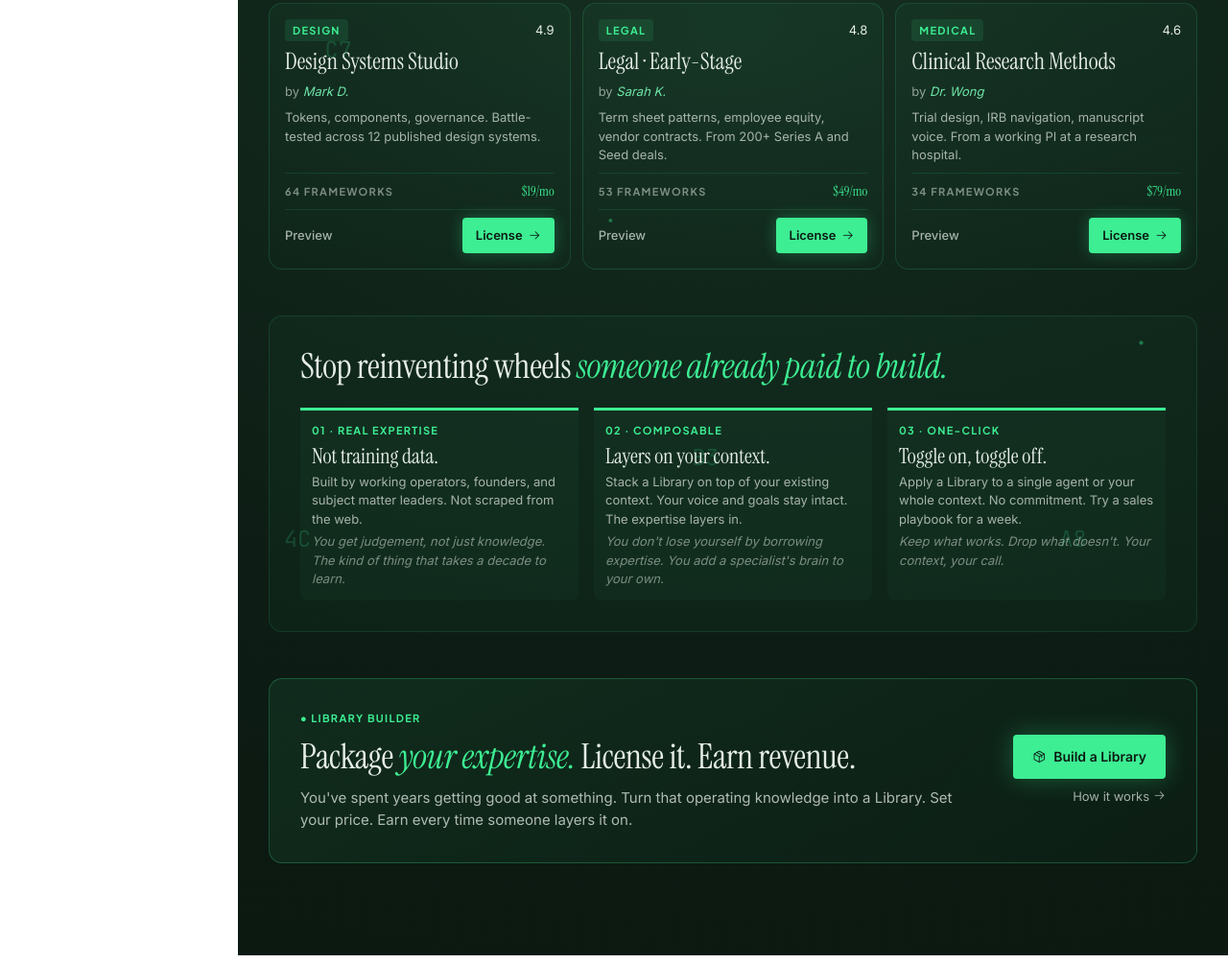
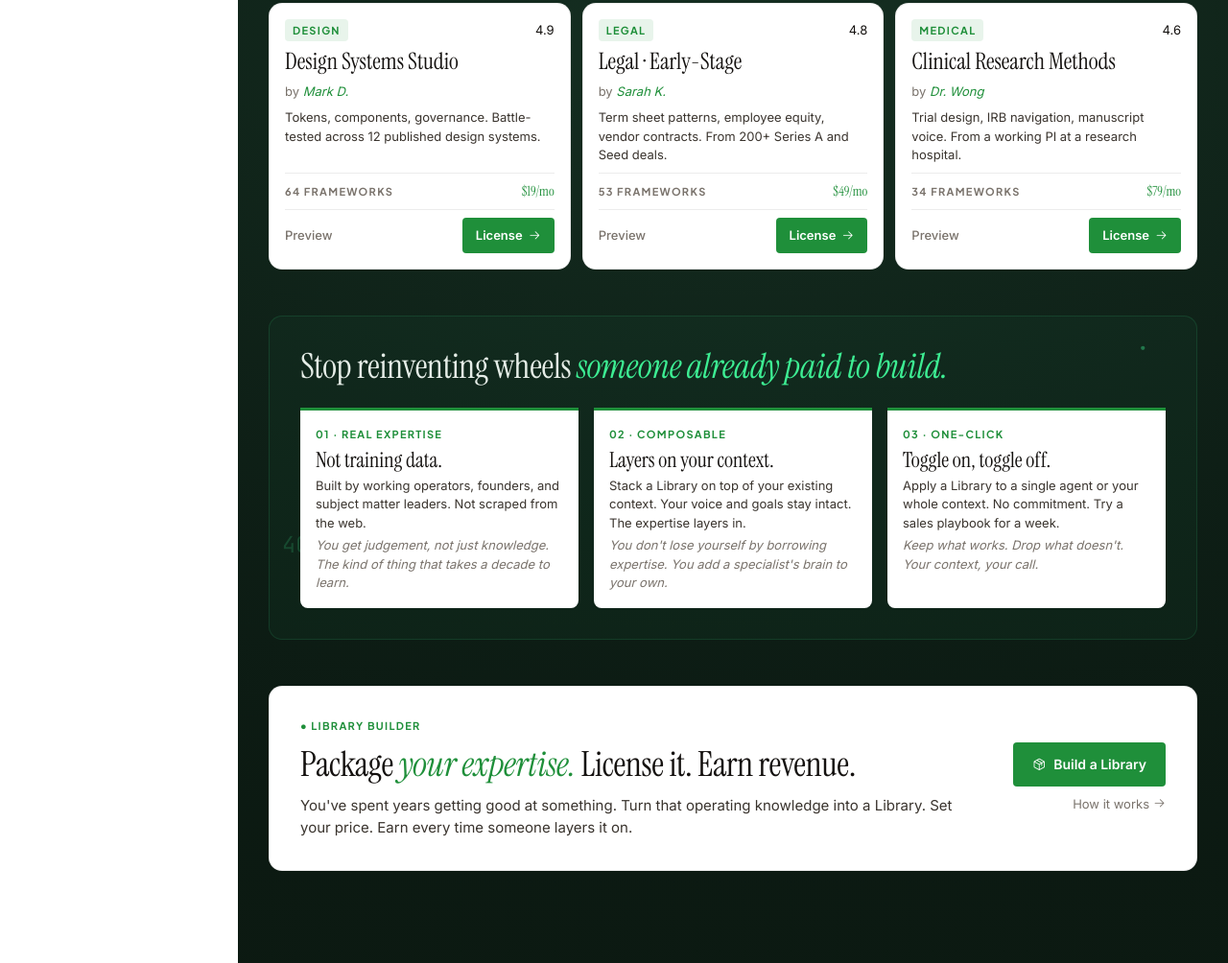
Before and after one commit to ntsomatone/mygentic-app, a plain HTML site: page marketplace.html in a window 1280 px wide. Shown: the part 975-1979 px from the top of the page at 96% size. Drawn offline with nearby package versions, Linux system fonts and the light colour scheme.

Commit message:
Marketplace: white cards on library, why, and publish sections — match mygentic.io style
Featured Libraries cards, Stop-Reinventing-Wheels grid, and the Library
Builder CTA all flip from translucent matrix-green to pure white with
dark ink text, deeper neon-green (#1F8F3A) accents, and a subtle drop
shadow — mirroring how mygentic.io's Expert Libraries section pops
white cards on its dark green section background. The matrix room page
backdrop is preserved.

Co-Authored-By: Claude Opus 4.7 (1M context) <noreply@anthropic.com>

```diff
--- a/marketplace.html
+++ b/marketplace.html
@@ -198,67 +198,69 @@
   @media (max-width: 700px)  { .market-grid { grid-template-columns: 1fr; } }
 
   .lib-card {
-    background: linear-gradient(180deg, rgba(61, 238, 147, 0.04), rgba(61, 238, 147, 0.01));
-    border: 1px solid rgba(61, 238, 147, 0.15);
+    background: #FFFFFF;
+    border: 1px solid rgba(20, 17, 15, 0.08);
     border-radius: var(--r-lg);
     padding: var(--s-4);
     display: flex; flex-direction: column; gap: var(--s-2);
-    transition: border-color var(--t-fast), box-shadow var(--t-fast);
+    box-shadow: 0 1px 2px rgba(0, 0, 0, 0.04);
+    transition: border-color var(--t-fast), box-shadow var(--t-fast), transform var(--t-fast);
   }
   .lib-card:hover {
-    border-color: rgba(61, 238, 147, 0.4);
-    box-shadow: 0 0 24px rgba(61, 238, 147, 0.08);
+    border-color: rgba(31, 143, 58, 0.4);
+    box-shadow: 0 6px 24px rgba(0, 0, 0, 0.08);
+    transform: translateY(-1px);
   }
   .lib-card-active {
-    border-color: rgba(61, 238, 147, 0.4);
-    background: linear-gradient(180deg, rgba(61, 238, 147, 0.1), rgba(61, 238, 147, 0.02));
+    border-color: rgba(31, 143, 58, 0.45);
+    box-shadow: 0 0 0 1px rgba(31, 143, 58, 0.2), 0 4px 16px rgba(0, 0, 0, 0.06);
   }
 
   .lib-card-head {
     display: flex; justify-content: space-between; align-items: center;
   }
   .lib-card-cat {
-    color: #3DEE93;
-    background: rgba(61, 238, 147, 0.1);
+    color: #1F8F3A;
+    background: rgba(31, 143, 58, 0.1);
     padding: 3px 8px;
     border-radius: 4px;
   }
   .lib-card-rating {
     display: inline-flex; align-items: center; gap: 4px;
-    color: #E5EDE7;
+    color: #14110F;
     font-size: 13px;
   }
-  .lib-card-rating i { color: #FFC76B; font-size: 13px; }
+  .lib-card-rating i { color: #E0A82E; font-size: 13px; }
 
   .lib-card-name {
     font-family: var(--f-display); font-weight: 400;
     font-size: 24px; line-height: 1.1;
-    color: #E5EDE7;
+    color: #14110F;
   }
   .lib-card-author {
     font-size: 13px;
-    color: rgba(229, 237, 231, 0.6);
+    color: #7A736C;
   }
   .lib-card-author em {
     font-style: italic;
-    color: #6FE5A8;
+    color: #1F8F3A;
   }
   .lib-card-summary {
     font-size: 13px; line-height: 1.5;
-    color: rgba(229, 237, 231, 0.7);
+    color: #3A342E;
     flex: 1;
   }
   .lib-card-meta {
     display: flex; justify-content: space-between; align-items: center;
     padding: var(--s-2) 0;
-    border-top: 1px solid rgba(61, 238, 147, 0.12);
-    border-bottom: 1px solid rgba(61, 238, 147, 0.12);
+    border-top: 1px solid rgba(20, 17, 15, 0.08);
+    border-bottom: 1px solid rgba(20, 17, 15, 0.08);
   }
-  .lib-card-frameworks { color: rgba(229, 237, 231, 0.5); }
+  .lib-card-frameworks { color: #7A736C; }
   .lib-card-price {
     font-family: var(--f-display);
     font-size: 14px;
-    color: #3DEE93;
+    color: #1F8F3A;
   }
 
   .lib-card-foot {
@@ -266,38 +268,37 @@
     gap: var(--s-2);
   }
   .lib-card-link {
-    color: rgba(229, 237, 231, 0.7);
+    color: #7A736C;
     font-size: 13px; font-weight: 500;
     padding: 8px 0;
   }
-  .lib-card-link:hover { color: #3DEE93; }
+  .lib-card-link:hover { color: #1F8F3A; }
 
   /* Buttons in matrix room */
   .btn-matrix-license {
     display: inline-flex; align-items: center; gap: 6px;
     padding: 8px 14px;
-    background: #3DEE93;
-    color: #0C1A12;
+    background: #1F8F3A;
+    color: #FFFFFF;
     border-radius: var(--r-sm);
     font-family: var(--f-body);
     font-size: 13px; font-weight: 600;
     cursor: pointer;
     border: 0;
-    box-shadow: 0 0 16px rgba(61, 238, 147, 0.3);
     transition: background var(--t-fast);
   }
-  .btn-matrix-license:hover { background: #6FE5A8; }
+  .btn-matrix-license:hover { background: #176B2C; }
   .btn-matrix-license i { font-size: 13px; }
 
   .btn-matrix-active {
     display: inline-flex; align-items: center; gap: 6px;
     padding: 8px 14px;
-    background: rgba(61, 238, 147, 0.15);
-    color: #3DEE93;
+    background: rgba(31, 143, 58, 0.12);
+    color: #1F8F3A;
     border-radius: var(--r-sm);
     font-family: var(--f-body);
     font-size: 13px; font-weight: 600;
-    border: 1px solid rgba(61, 238, 147, 0.4);
+    border: 1px solid rgba(31, 143, 58, 0.4);
     cursor: pointer;
   }
   .btn-matrix-active i { font-size: 13px; }
@@ -321,15 +322,14 @@
   .btn-matrix-primary {
     display: inline-flex; align-items: center; gap: 8px;
     padding: 12px 20px;
-    background: #3DEE93;
-    color: #0C1A12;
+    background: #1F8F3A;
+    color: #FFFFFF;
     border-radius: var(--r-sm);
     font-family: var(--f-body);
     font-size: 14px; font-weight: 600;
-    box-shadow: 0 0 24px rgba(61, 238, 147, 0.3);
     transition: background var(--t-fast);
   }
-  .btn-matrix-primary:hover { background: #6FE5A8; }
+  .btn-matrix-primary:hover { background: #176B2C; }
 
   /* WHY-STRIP */
   .market-why {
@@ -359,28 +359,29 @@
 
   .market-why-card {
     display: flex; flex-direction: column; gap: var(--s-1);
-    padding: var(--s-3);
-    border-top: 3px solid #3DEE93;
-    background: rgba(61, 238, 147, 0.03);
+    padding: var(--s-4);
+    border-top: 3px solid #1F8F3A;
+    background: #FFFFFF;
     border-radius: 0 0 var(--r-md) var(--r-md);
+    box-shadow: 0 1px 2px rgba(0, 0, 0, 0.04);
   }
   .market-why-num {
-    color: #3DEE93;
+    color: #1F8F3A;
     margin-bottom: 2px;
   }
   .market-why-name {
     font-family: var(--f-display); font-weight: 400;
     font-size: 22px;
     line-height: 1.15;
-    color: #E5EDE7;
+    color: #14110F;
   }
   .market-why-card p {
     font-size: 13px; line-height: 1.5;
-    color: rgba(229, 237, 231, 0.7);
+    color: #3A342E;
     margin: 0;
   }
   .market-why-aside {
-    color: rgba(229, 237, 231, 0.5) !important;
+    color: #7A736C !important;
     font-style: italic;
   }
 
@@ -390,32 +391,33 @@
     grid-template-columns: 1fr auto;
     gap: var(--s-6);
     align-items: center;
-    background: linear-gradient(135deg, rgba(61, 238, 147, 0.08), rgba(61, 238, 147, 0.02));
-    border: 1px solid rgba(61, 238, 147, 0.25);
+    background: #FFFFFF;
+    border: 1px solid rgba(20, 17, 15, 0.08);
     border-radius: var(--r-lg);
     padding: var(--s-6);
+    box-shadow: 0 1px 2px rgba(0, 0, 0, 0.04);
   }
   @media (max-width: 900px) {
     .market-publish { grid-template-columns: 1fr; }
   }
   .market-publish-eyebrow {
-    color: #3DEE93;
+    color: #1F8F3A;
     margin-bottom: var(--s-3);
   }
   .market-publish-title {
     font-family: var(--f-display); font-weight: 400;
     font-size: clamp(28px, 3vw, 36px);
     line-height: 1.1; letter-spacing: -0.01em;
-    color: #E5EDE7;
+    color: #14110F;
     margin-bottom: var(--s-3);
   }
   .market-publish-title em {
     font-style: italic;
-    color: #3DEE93;
+    color: #1F8F3A;
   }
   .market-publish-text p {
     font-size: 15px; line-height: 1.55;
-    color: rgba(229, 237, 231, 0.75);
+    color: #3A342E;
     max-width: 720px;
   }
   .market-publish-actions {
@@ -425,11 +427,11 @@
     .market-publish-actions { align-items: flex-start; }
   }
   .market-publish-link {
-    color: rgba(229, 237, 231, 0.7);
+    color: #7A736C;
     font-size: 13px;
     display: inline-flex; align-items: center; gap: 4px;
   }
-  .market-publish-link:hover { color: #3DEE93; }
+  .market-publish-link:hover { color: #1F8F3A; }
 
 </style>
 </head>
```
